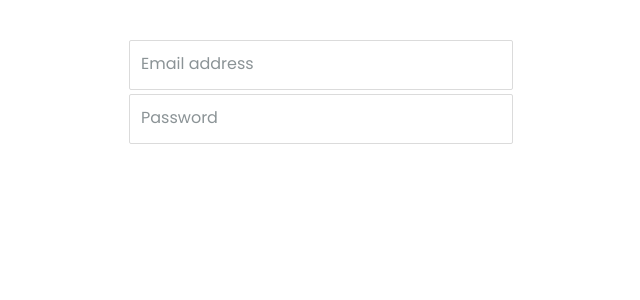
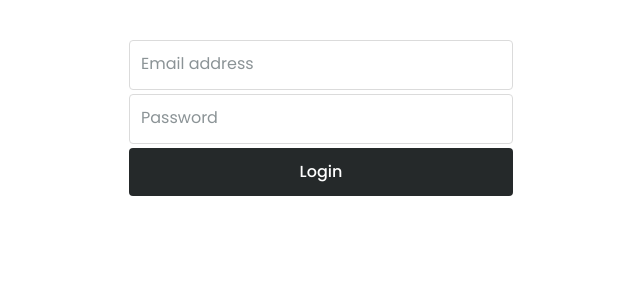
Before and after one commit to JS00001/trackwyse-admin, a Next.js app: page /auth/login in a window 1280 px wide. Shown: the top 300 px of the page, without its empty margins (319-959 px from the left). Built offline with nearby package versions, Linux system fonts and the light colour scheme.

Commit message:
Authentication Working

```diff
--- a/package.json
+++ b/package.json
@@ -20,12 +20,16 @@
     "formik": "^2.2.9",
     "framer-motion": "^9.0.1",
     "localforage": "^1.10.0",
+    "lodash": "^4.17.21",
     "next": "13.1.6",
     "react": "18.2.0",
     "react-dom": "18.2.0",
+    "react-icons": "^4.7.1",
+    "react-toastify": "^9.1.1",
     "typescript": "4.9.5"
   },
   "devDependencies": {
+    "@types/lodash": "^4.14.191",
     "autoprefixer": "^10.4.13",
     "cross-env": "^7.0.3",
     "postcss": "^8.4.21",
--- a/src/components/Button/Button.tsx
+++ b/src/components/Button/Button.tsx
@@ -1,14 +1,68 @@
 /*
- * Created on Wed Feb 01 2023
+ * Created on Thu Feb 02 2023
  * Created by JS00001
  *
  * Copyright (c) 2023 Trackwyse
  */
 
-interface ButtonProps {}
+import cn from "classnames";
+import * as Ionicons from "react-icons/io5";
 
-const Button: React.FC<ButtonProps> = () => {
-  return <></>;
+const colorClasses = {
+  primary: cn(
+    "bg-primary-200 text-white font-medium",
+    "disabled:bg-gray-200 disabled:text-gray-400",
+    "hover:bg-primary-100 hover:transition-colors hover:duration-500",
+    "focus:ring-4 focus:ring-gray-300 focus:transition-shadow focus:duration-150"
+  ),
+  secondary: cn(
+    "bg-gray-100 text-primary-200",
+    "disabled:bg-gray-200 disabled:text-gray-400",
+    "hover:bg-gray-200 hover:transition-colors hover:duration-500",
+    "focus:ring-4 focus:ring-gray-300 focus:transition-shadow focus:duration-150"
+  ),
+};
+
+interface ButtonProps {
+  children: React.ReactNode;
+  color?: keyof typeof colorClasses;
+  onClick?: () => void;
+  className?: string;
+  disabled?: boolean;
+  loading?: boolean;
+  iconRight?: keyof typeof Ionicons;
+  iconLeft?: keyof typeof Ionicons;
+}
+
+const Button: React.FC<ButtonProps> = ({
+  children,
+  onClick,
+  className,
+  iconRight,
+  iconLeft,
+  loading = false,
+  disabled = false,
+  color = "primary",
+}) => {
+  const containerClasses = cn(
+    "relative flex items-center justify-center rounded-md text-white text-base py-3 px-8",
+    colorClasses[color],
+    className
+  );
+
+  const IconLeft = iconLeft && Ionicons[iconLeft];
+  const IconRight = iconRight && Ionicons[iconRight];
+
+  return (
+    <button disabled={disabled || loading} onClick={onClick} className={containerClasses}>
+      <div className={loading ? "opacity-0" : ""}>
+        {IconLeft && <IconLeft className="mr-2" size={16} />}
+        {children}
+        {IconRight && <IconRight className="ml-2" size={16} />}
+      </div>
+      {loading && <Ionicons.IoAperture className="absolute animate-spin" size={24} />}
+    </button>
+  );
 };
 
 export default Button;
--- a/src/components/Input/Input.tsx
+++ b/src/components/Input/Input.tsx
@@ -33,7 +33,7 @@ const Input: React.FC<InputProps> = ({
   const containerClassnames = cn("group relative", containerClassName);
 
   const inputClassnames = cn(
-    "peer border-gray-200 border px-3 py-3 rounded-sm bg-transparent text-base w-full",
+    "peer border-gray-200 border px-3 py-3 rounded-md bg-transparent text-base w-full",
     "hover:ring-4 hover:ring-gray-100 hover:border-gray-400",
     "focus:outline-none focus:border-primary-200 pb-1 py-5",
     "placeholder:opacity-0",
--- a/src/contexts/Auth.tsx
+++ b/src/contexts/Auth.tsx
@@ -17,7 +17,6 @@ interface AuthContextData {
   accessToken: string;
   refreshToken: string;
 
-  signOut: () => void;
   removeAllData: () => void;
   getAccessToken: () => Promise<void>;
   updateUser: (user: User) => void;
@@ -45,17 +44,13 @@ const AuthProvider: React.FC<{ children?: React.ReactNode }> = ({ children }) =>
     },
   });
 
-  const signOutMutation = useMutation({
-    mutationFn: async () => {},
-  });
-
   useEffect(() => {
     getRefreshToken();
   }, []);
 
   useEffect(() => {
     if (!refreshToken) {
-      return setLoading(false);
+      return;
     }
 
     getAccessToken();
@@ -63,21 +58,28 @@ const AuthProvider: React.FC<{ children?: React.ReactNode }> = ({ children }) =>
 
   useEffect(() => {
     if (!accessToken) {
-      return setLoading(false);
+      return;
     }
 
     getUser();
   }, [accessToken]);
 
   const getRefreshToken = async () => {
+    setLoading(true);
+
     const refreshToken = await localforage.getItem("refreshToken");
 
     if (refreshToken) {
       setRefreshToken(refreshToken as string);
+      return;
     }
+
+    setLoading(false);
   };
 
   const getAccessToken = async () => {
+    setLoading(true);
+
     if (refreshToken) {
       getAccessTokenMutation.mutate(undefined, {
         onSuccess: ({ data }) => {
@@ -85,19 +87,26 @@ const AuthProvider: React.FC<{ children?: React.ReactNode }> = ({ children }) =>
         },
         onError: () => {
           setAccessToken("");
+          setLoading(false);
         },
       });
+    } else {
+      setLoading(false);
     }
   };
 
   const getUser = async () => {
+    setLoading(true);
+
     if (accessToken) {
       getUserMutation.mutate(undefined, {
         onSuccess: ({ data }) => {
           setUser(data.user);
+          setLoading(false);
         },
         onError: () => {
           setUser({} as User);
+          setLoading(false);
         },
       });
     } else {
@@ -110,18 +119,21 @@ const AuthProvider: React.FC<{ children?: React.ReactNode }> = ({ children }) =>
   };
 
   const updateRefreshToken = async (refreshToken: string) => {
+    setLoading(true);
     await localforage.setItem("refreshToken", refreshToken);
 
     setRefreshToken(refreshToken);
   };
 
   const updateAccessToken = (accessToken: string) => {
+    setLoading(true);
+
     setAccessToken(accessToken);
   };
 
-  const signOut = async () => {};
+  const removeAllData = async () => {
+    setLoading(true);
 
-  const removeAllData = async () => {
     await localforage.clear();
     updateAccessToken("");
     updateRefreshToken("");
@@ -136,7 +148,6 @@ const AuthProvider: React.FC<{ children?: React.ReactNode }> = ({ children }) =>
         accessToken,
         refreshToken,
 
-        signOut,
         removeAllData,
         getAccessToken,
         updateUser,
--- /dev/null
+++ b/src/contexts/Auth.v2.tsx
@@ -0,0 +1,28 @@
+/*
+ * Created on Fri Feb 03 2023
+ * Created by JS00001
+ *
+ * Copyright (c) 2023 Trackwyse
+ */
+
+import localforage from "localforage";
+import { useMutation } from "@tanstack/react-query";
+import { createContext, useEffect, useState, useContext } from "react";
+
+import api from "@/api";
+
+interface AuthContextData {
+  user: User;
+  accessToken: string;
+  refreshToken: string;
+
+  removeAllData: () => void;
+  getAccessToken: () => Promise<void>;
+  updateUser: (user: User) => void;
+  updateAccessToken: (accessToken: string) => void;
+  updateRefreshToken: (refreshToken: string) => void;
+}
+
+const AuthContext = createContext<AuthContextData>({} as AuthContextData);
+
+const AuthProvider: React.FC<{ children?: React.ReactNode }> = ({ children }) => {};
--- a/src/contexts/Axios.tsx
+++ b/src/contexts/Axios.tsx
@@ -81,7 +81,12 @@ const AxiosInterceptor: React.FC<{ children?: React.ReactNode }> = ({ children }
         return await axiosClient.request(config);
       }
 
-      return router.push("/login");
+      if (responseData?.message == "UNAUTHORIZED_REQUEST") {
+        console.log("Redirecting to login page... (UNAUTHORIZED_REQUEST)");
+        return router.push("/auth/login");
+      }
+
+      return Promise.reject(error);
     };
 
     const resInterceptor = axiosClient.interceptors.response.use(
@@ -93,7 +98,7 @@ const AxiosInterceptor: React.FC<{ children?: React.ReactNode }> = ({ children }
       axiosClient.interceptors.response.eject(resInterceptor);
       axiosClient.interceptors.request.eject(reqInterceptor);
     };
-  }, [router.pathname]);
+  }, [router.pathname, accessToken]);
 
   return <>{children}</>;
 };
--- a/src/pages/_app.tsx
+++ b/src/pages/_app.tsx
@@ -7,12 +7,15 @@
 
 import "@/styles/globals.css";
 import type { AppProps } from "next/app";
+import "react-toastify/dist/ReactToastify.css";
+import { ToastContainer } from "react-toastify";
 import { QueryClientProvider } from "@tanstack/react-query";
 
 import AuthProvider from "@/contexts/Auth";
 import queryClient from "@/lib/queryClient";
 import FontProvider from "@/contexts/Font";
 import { AxiosInterceptor } from "@/contexts/Axios";
+import Head from "next/head";
 
 const App = ({ Component, pageProps }: AppProps) => {
   return (
@@ -20,6 +23,10 @@ const App = ({ Component, pageProps }: AppProps) => {
       <AuthProvider>
         <AxiosInterceptor>
           <FontProvider>
+            <Head>
+              <title>Trackwyse Admin</title>
+            </Head>
+            <ToastContainer limit={1} />
             <Component {...pageProps} />
           </FontProvider>
         </AxiosInterceptor>
--- a/src/pages/_document.tsx
+++ b/src/pages/_document.tsx
@@ -10,9 +10,7 @@ import { Html, Head, Main, NextScript } from "next/document";
 const Document = () => {
   return (
     <Html lang="en">
-      <Head>
-        <title>Trackwyse Admin</title>
-      </Head>
+      <Head />
 
       <body>
         <Main />
--- a/src/pages/auth/login.tsx
+++ b/src/pages/auth/login.tsx
@@ -4,14 +4,20 @@
  *
  * Copyright (c) 2023 Trackwyse
  */
+import { useFormik } from "formik";
+import { useMutation } from "@tanstack/react-query";
 
 import api from "@/api";
 import Input from "@/components/Input";
+import Button from "@/components/Button";
 import { validateLoginInput } from "@/lib/validators";
-import { useMutation } from "@tanstack/react-query";
-import { useFormik } from "formik";
+import { useAuth } from "@/contexts/Auth";
+import { useRouter } from "next/router";
 
 const LoginPage: React.FC = () => {
+  const router = useRouter();
+  const { updateAccessToken, updateRefreshToken } = useAuth();
+
   const loginMutation = useMutation({
     mutationFn: (input: LoginInput) => {
       return api.login(input);
@@ -26,7 +32,17 @@ const LoginPage: React.FC = () => {
     validateOnBlur: false,
     validateOnChange: false,
     validate: validateLoginInput,
-    onSubmit: (values) => {},
+    onSubmit: (values) => {
+      loginMutation.mutate(values, {
+        onSuccess: ({ data }) => {
+          updateRefreshToken(data.refreshToken);
+          router.push("/dashboard");
+        },
+        onError: (error) => {
+          console.log(error);
+        },
+      });
+    },
   });
 
   return (
@@ -47,6 +63,14 @@ const LoginPage: React.FC = () => {
           value={loginForm.values.password}
           onChange={loginForm.handleChange("password")}
         />
+
+        <Button
+          className="w-full"
+          loading={loginMutation.isLoading}
+          onClick={loginForm.handleSubmit}
+        >
+          Login
+        </Button>
       </div>
     </div>
   );
--- a/src/pages/dashboard/index.tsx
+++ b/src/pages/dashboard/index.tsx
@@ -4,9 +4,29 @@
  *
  * Copyright (c) 2023 Trackwyse
  */
+import lodash from "lodash";
+
+import { useAuth } from "@/contexts/Auth";
+import { useRouter } from "next/router";
+import { useEffect } from "react";
 
 const DashboardLandingPage: React.FC = () => {
-  return <></>;
+  const router = useRouter();
+  const { user, loading } = useAuth();
+
+  useEffect(() => {
+    if (lodash.isEmpty(user) && !loading) {
+      console.log(user);
+      console.log("Redirecting to login page (user is empty)");
+      router.push("/auth/login");
+    }
+  }, [user, loading]);
+
+  if (loading || lodash.isEmpty(user)) {
+    return <div>Loading...</div>;
+  }
+
+  return <>{JSON.stringify(user)}</>;
 };
 
 export default DashboardLandingPage;
--- a/tailwind.config.js
+++ b/tailwind.config.js
@@ -8,8 +8,8 @@ module.exports = {
     extend: {
       colors: {
         primary: {
-          100: "#2C2C2C",
-          200: "#111215"
+          100: "#393E40",
+          200: "#25292A"
         },
         gray: {
           100: "#F6F3F3",
@@ -17,6 +17,9 @@ module.exports = {
           300: "#CCCCCC",
           400: "#8B9396"
         }
+      },
+      borderRadius: {
+        "md": "0.25rem"
       }
     },
   },
```
Also changed, not shown: 1 other file (tests, documents, lock files or other folders).
